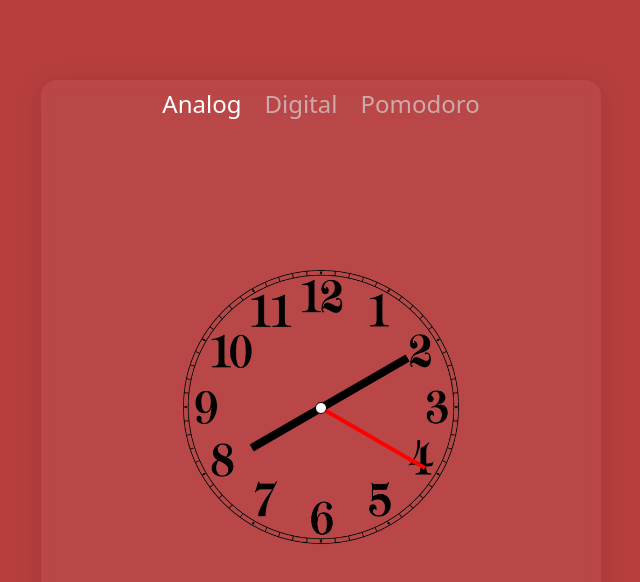
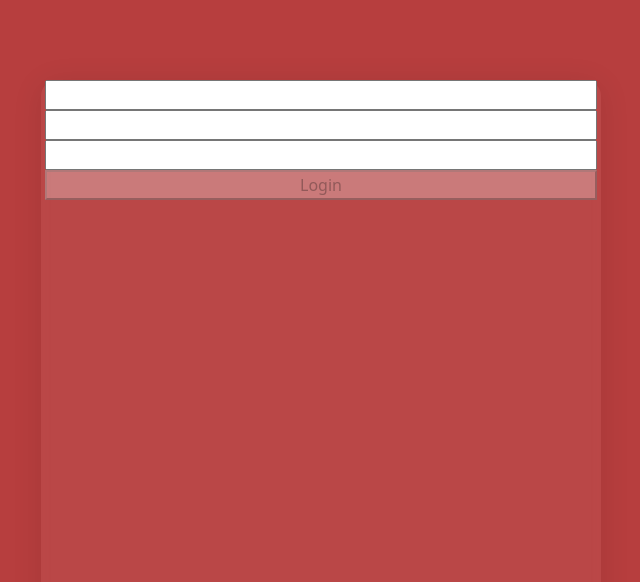
Before and after one commit to ardaorkin/react-clock, a React (Create React App) app: page / in a window 1280 px wide. Shown: the top 582 px of the page, without its empty margins (319-959 px from the left). Built offline with nearby package versions, Linux system fonts and the light colour scheme.

Commit message:
save token to localstorage

```diff
--- a/src/App.js
+++ b/src/App.js
@@ -7,9 +7,11 @@ import Row from "react-bootstrap/Row";
 import Card from "react-bootstrap/Card";
 import PomodoroFooter from "./components/PomodoroFooter";
 import { useSelector } from "react-redux";
+import Login from "./components/Login";
 
 function App() {
   const selectedLayout = useSelector((state) => state.layout.selectedLayout);
+  return <Login />;
   return (
     <Container className="fill-area centered">
       <Card
--- /dev/null
+++ b/src/components/Login.js
@@ -0,0 +1,67 @@
+import React, { useEffect, useState } from "react";
+import { Card, Row } from "react-bootstrap";
+import loginRequest from "../helpers/loginRequest";
+
+const Login = () => {
+  const [credentials, setCredentials] = useState({});
+
+  const handleCredentials = (event) => {
+    const {
+      target: { name, value },
+    } = event;
+    setCredentials({ ...credentials, [name]: value });
+  };
+
+  const handleLogin = async () => {
+    try {
+      const { token } = await loginRequest(credentials);
+      localStorage.setItem("access_token", token);
+    } catch (error) {
+      alert(error.message);
+    }
+  };
+  return (
+    <Card
+      className="semi-area app-card centered"
+      style={{
+        background: "rgba(255, 255, 255, 0.05)",
+        borderRadius: 16,
+        boxShadow: "0 4px 30px rgba(0, 0, 0, 0.1)",
+        backdropFilter: "blur(5px)",
+        webkitBackdropFilter: "blur(5px)",
+        border: "0px solid rgba(255, 255, 255, 0.3)",
+      }}
+    >
+      <Card.Body className="app-card-body">
+        <Row className="centered">
+          <input
+            type="text"
+            name="username"
+            disabled={credentials.email?.length > 0}
+            onChange={handleCredentials}
+          />
+          <input
+            type="email"
+            name="email"
+            disabled={credentials.username?.length > 0}
+            onChange={handleCredentials}
+          />
+          <input type="password" name="password" onChange={handleCredentials} />
+          <button
+            onClick={handleLogin}
+            disabled={
+              !(
+                (credentials.username?.length || credentials.email?.length) &&
+                credentials.password?.length
+              )
+            }
+          >
+            Login
+          </button>
+        </Row>
+      </Card.Body>
+    </Card>
+  );
+};
+
+export default Login;
--- /dev/null
+++ b/src/config.js
@@ -0,0 +1 @@
+export const API_URL = "http://localhost:3000/api/v1/";
--- /dev/null
+++ b/src/helpers/loginRequest.js
@@ -0,0 +1,17 @@
+import { API_URL } from "../config";
+
+export default async function loginRequest() {
+  try {
+    const response = await fetch(`${API_URL}login`, {
+      method: "POST",
+      headers: {
+        "Content-Type": "application/json",
+      },
+      body: JSON.stringify(arguments[0]),
+    });
+    const result = await response.json();
+    return result;
+  } catch (error) {
+    throw error;
+  }
+}
```
